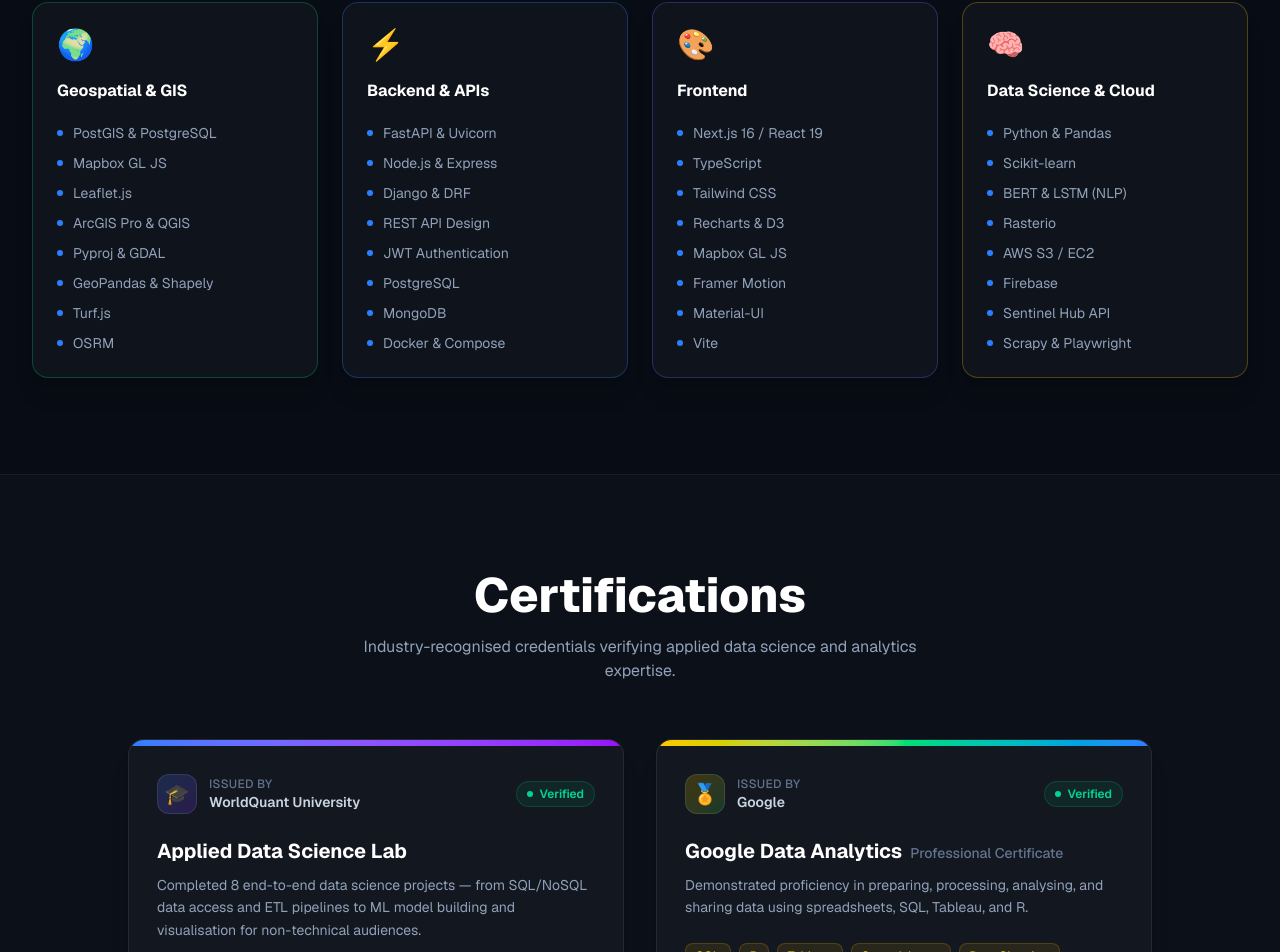
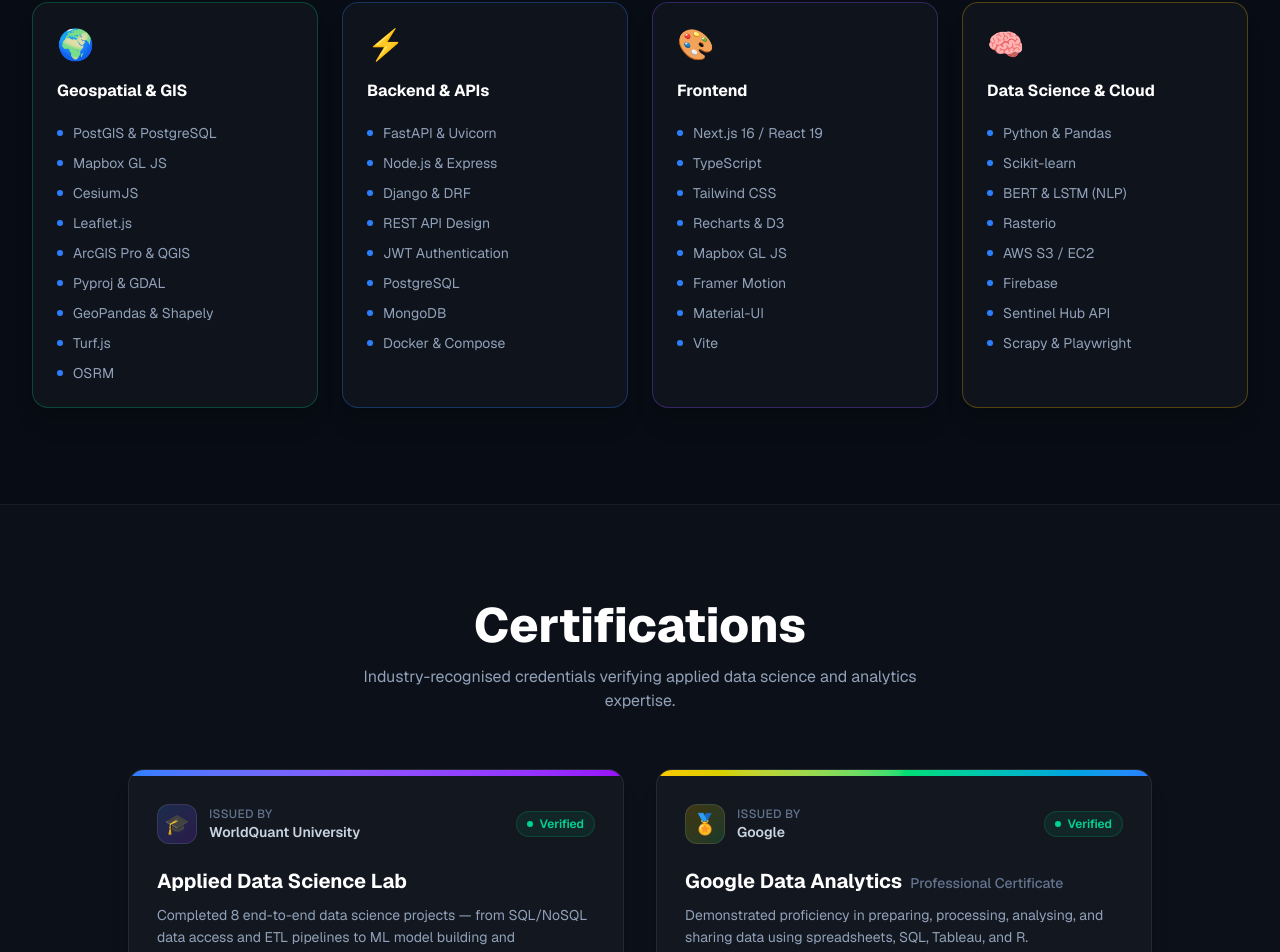
Before and after one commit to talhawgj/twaheedgj, a Next.js app: page / in a window 1280 px wide. Shown: the part 1268-2220 px from the top of the page. Built offline with nearby package versions, Linux system fonts and the light colour scheme.

Commit message:
feat: add CesiumJS to skills array

```diff
--- a/app/page.tsx
+++ b/app/page.tsx
@@ -154,7 +154,7 @@ export default function Home() {
                 icon: "🌍",
                 color: "border-emerald-500/30 hover:border-emerald-500/60",
                 glow: "hover:shadow-emerald-500/10",
-                skills: ["PostGIS & PostgreSQL", "Mapbox GL JS", "Leaflet.js", "ArcGIS Pro & QGIS", "Pyproj & GDAL", "GeoPandas & Shapely", "Turf.js", "OSRM"],
+                skills: ["PostGIS & PostgreSQL", "Mapbox GL JS", "CesiumJS", "Leaflet.js", "ArcGIS Pro & QGIS", "Pyproj & GDAL", "GeoPandas & Shapely", "Turf.js", "OSRM"],
               },
               {
                 cat: "Backend & APIs",
```
